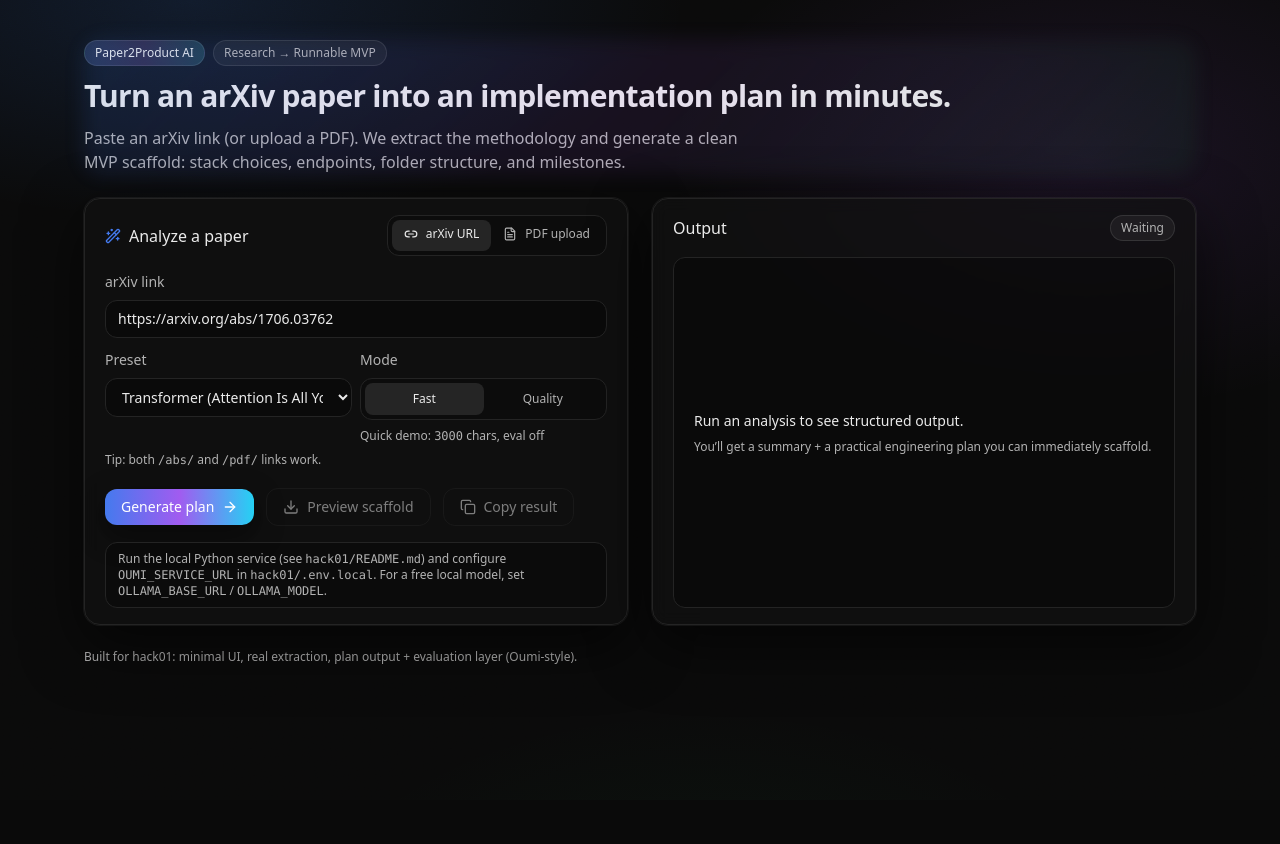
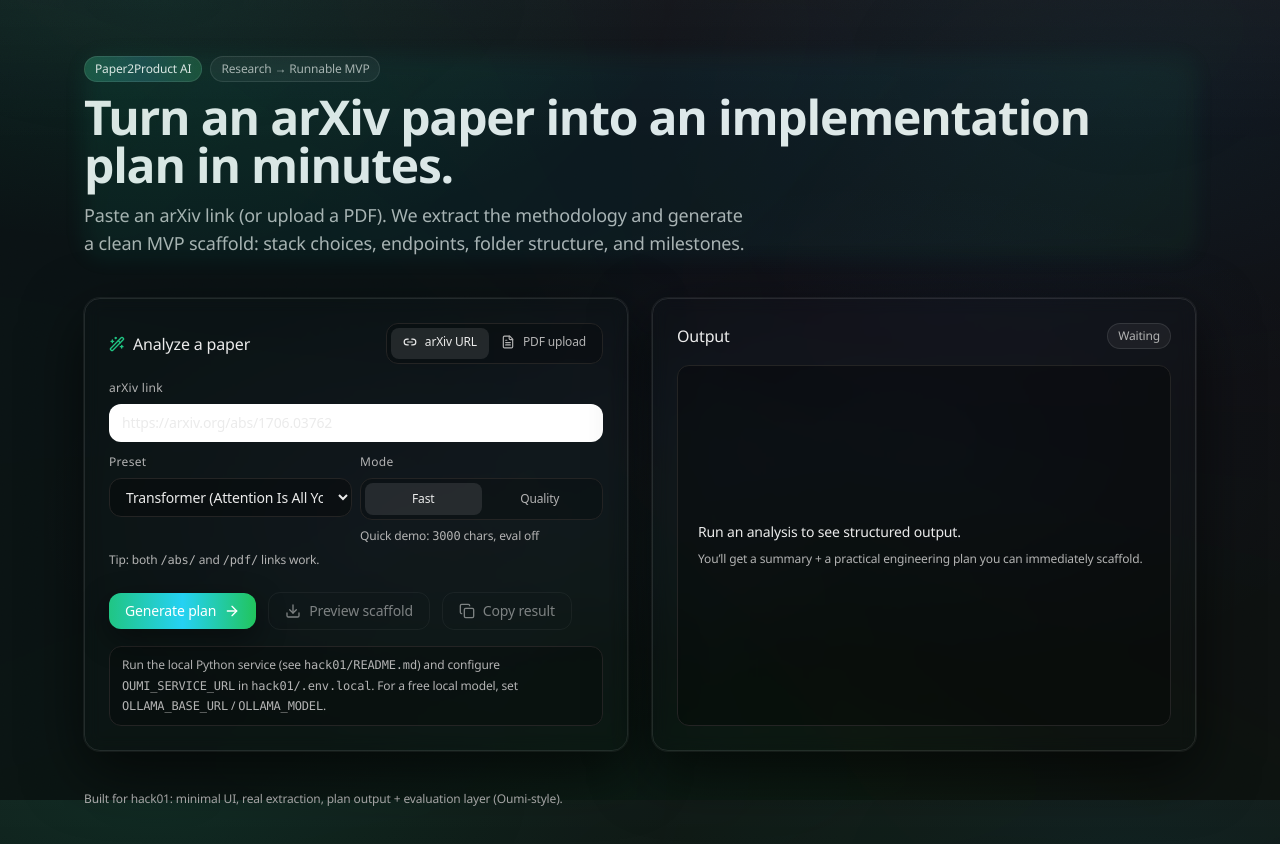
Before and after one commit to tejas-2232/Paper2Product-AI, a Next.js app: page / in a window 1280 px wide. Shown: the top 844 px of the page. Before the commit the page ends 800 px from the top, so only its background shows below. Built offline with nearby package versions, Linux system fonts and the light colour scheme.

Commit message:
add gradient bclgrnd, accent borders on hover, gardient fill for each card for better UX

```diff
--- a/app/globals.css
+++ b/app/globals.css
@@ -7,12 +7,69 @@
   height: 100%;
 }
 
+@layer base {
+  html {
+    text-rendering: geometricPrecision;
+    -webkit-font-smoothing: antialiased;
+    -moz-osx-font-smoothing: grayscale;
+    font-feature-settings: "ss01" 1, "cv11" 1, "kern" 1;
+    letter-spacing: -0.01em;
+  }
+
+  body {
+    line-height: 1.5;
+  }
+}
+
 body {
-  background: radial-gradient(900px 400px at 15% 0%, rgba(59, 130, 246, 0.14), transparent 55%),
-    radial-gradient(700px 420px at 85% 20%, rgba(168, 85, 247, 0.10), transparent 60%),
-    radial-gradient(700px 420px at 55% 120%, rgba(34, 197, 94, 0.06), transparent 60%),
+  /* Robinhood-ish: subtle, calm, user-friendly dark */
+  background: radial-gradient(900px 420px at 12% 0%, rgba(16, 185, 129, 0.10), transparent 58%),
+    radial-gradient(800px 520px at 88% 10%, rgba(6, 182, 212, 0.07), transparent 60%),
+    radial-gradient(900px 520px at 55% 120%, rgba(34, 197, 94, 0.05), transparent 62%),
+    radial-gradient(760px 420px at 70% 55%, rgba(59, 130, 246, 0.05), transparent 62%),
+    radial-gradient(680px 380px at 35% 65%, rgba(168, 85, 247, 0.04), transparent 62%),
+    linear-gradient(180deg, rgba(255, 255, 255, 0.03), transparent 18%),
     hsl(0 0% 4%);
   color: hsl(0 0% 92%);
+}
+
+/* Ambient color wash (keeps base background calm but adds depth) */
+body::before {
+  content: "";
+  position: fixed;
+  inset: -20%;
+  pointer-events: none;
+  z-index: -1;
+  background: conic-gradient(
+    from 210deg at 50% 50%,
+    rgba(16, 185, 129, 0.10),
+    rgba(6, 182, 212, 0.08),
+    rgba(59, 130, 246, 0.07),
+    rgba(168, 85, 247, 0.06),
+    rgba(34, 197, 94, 0.08),
+    rgba(16, 185, 129, 0.10)
+  );
+  filter: blur(90px) saturate(1.15);
+  opacity: 0.55;
+  transform: translate3d(0, 0, 0);
+}
+
+@keyframes ambientDrift {
+  0% {
+    transform: translate3d(-1.5%, -1%, 0) rotate(-1deg);
+  }
+  50% {
+    transform: translate3d(1.5%, 1%, 0) rotate(1deg);
+  }
+  100% {
+    transform: translate3d(-1.5%, -1%, 0) rotate(-1deg);
+  }
+}
+
+@media (prefers-reduced-motion: no-preference) {
+  body::before {
+    animation: ambientDrift 18s ease-in-out infinite;
+  }
 }
 
 ::selection {
@@ -35,7 +92,12 @@
   position: absolute;
   inset: -1px;
   border-radius: 20px;
-  background: linear-gradient(135deg, rgba(59, 130, 246, 0.35), rgba(168, 85, 247, 0.25), rgba(34, 197, 94, 0.18));
+  background: linear-gradient(
+    135deg,
+    rgba(16, 185, 129, 0.26),
+    rgba(6, 182, 212, 0.18),
+    rgba(34, 197, 94, 0.14)
+  );
   filter: blur(10px);
   opacity: 0.35;
   pointer-events: none;
--- a/app/page.tsx
+++ b/app/page.tsx
@@ -294,19 +294,19 @@
 
   return (
     <main className="min-h-screen">
-      <div className="mx-auto max-w-6xl px-5 py-10">
-        <div className="flex flex-col gap-6">
+      <div className="mx-auto max-w-6xl px-5 py-12 md:py-14">
+        <div className="flex flex-col gap-8 md:gap-10">
           <header className="flex flex-col gap-3 glow-ring">
             <div className="flex items-center gap-2">
-              <Badge className="border-white/10 bg-gradient-to-r from-accent/20 via-accent2/15 to-accent3/15 text-text">
+              <Badge className="border-white/10 bg-gradient-to-r from-accent/25 via-accent2/15 to-accent3/20 text-text">
                 Paper2Product AI
               </Badge>
               <Badge>Research → Runnable MVP</Badge>
             </div>
-            <h1 className="text-3xl font-semibold tracking-tight">
+            <h1 className="text-4xl font-semibold tracking-tight md:text-5xl">
               Turn an arXiv paper into an implementation plan in minutes.
             </h1>
-            <p className="text-muted max-w-2xl">
+            <p className="text-muted max-w-2xl text-base leading-relaxed md:text-lg">
               Paste an arXiv link (or upload a PDF). We extract the methodology and generate a clean
               MVP scaffold: stack choices, endpoints, folder structure, and milestones.
             </p>
@@ -444,7 +444,7 @@
                 </div>
               )}
 
-              <div className="flex items-center gap-3 pt-1">
+              <div className="flex items-center gap-3 pt-2">
                 <Button onClick={onAnalyze} disabled={!canSubmit}>
                   {busy ? (
                     <>
@@ -478,7 +478,7 @@
                 </div>
               ) : null}
 
-              <div className="rounded-xl border border-border bg-black/25 px-3 py-2 text-xs text-muted">
+              <div className="rounded-xl border border-border bg-black/25 px-3 py-2 text-xs leading-relaxed text-muted">
                 Run the local Python service (see <span className="font-mono">hack01/README.md</span>) and configure{" "}
                 <span className="font-mono">OUMI_SERVICE_URL</span> in{" "}
                 <span className="font-mono">hack01/.env.local</span>. For a free local model, set{" "}
@@ -560,19 +560,19 @@
                       </div>
                     </div>
                     <div className="mt-3 grid grid-cols-2 gap-3 sm:grid-cols-4">
-                      <div className="rounded-xl border border-border bg-black/20 p-3">
+                      <div className="rounded-xl border border-white/10 bg-gradient-to-b from-white/6 to-black/35 p-3">
                         <SectionTitle>Download</SectionTitle>
                         <div className="mt-1 text-sm">{ms(result.meta?.download_ms)}</div>
                       </div>
-                      <div className="rounded-xl border border-border bg-black/20 p-3">
+                      <div className="rounded-xl border border-white/10 bg-gradient-to-b from-white/6 to-black/35 p-3">
                         <SectionTitle>Extract</SectionTitle>
                         <div className="mt-1 text-sm">{ms(result.meta?.extract_ms)}</div>
                       </div>
-                      <div className="rounded-xl border border-border bg-black/20 p-3">
+                      <div className="rounded-xl border border-white/10 bg-gradient-to-b from-white/6 to-black/35 p-3">
                         <SectionTitle>Plan</SectionTitle>
                         <div className="mt-1 text-sm">{ms(result.meta?.service?.generate_ms)}</div>
                       </div>
-                      <div className="rounded-xl border border-border bg-black/20 p-3">
+                      <div className="rounded-xl border border-white/10 bg-gradient-to-b from-white/6 to-black/35 p-3">
                         <SectionTitle>Eval</SectionTitle>
                         <div className="mt-1 text-sm">
                           {result.meta?.service?.eval_enabled === false ? "off" : ms(result.meta?.service?.eval_ms)}
@@ -586,17 +586,17 @@
                   </div>
 
                   <div className="grid grid-cols-1 gap-3 sm:grid-cols-2">
-                    <div className="rounded-xl border border-border bg-black/30 p-4">
+                    <div className="rounded-xl border border-white/10 bg-gradient-to-b from-white/6 to-black/35 p-4">
                       <div className="text-xs text-muted">Problem</div>
                       <div className="mt-1 text-sm">{result.understanding.problem}</div>
                     </div>
-                    <div className="rounded-xl border border-border bg-black/30 p-4">
+                    <div className="rounded-xl border border-white/10 bg-gradient-to-b from-white/6 to-black/35 p-4">
                       <div className="text-xs text-muted">Methodology</div>
                       <div className="mt-1 text-sm">{result.understanding.methodology}</div>
                     </div>
                   </div>
 
-                  <div className="rounded-xl border border-border bg-black/30 p-4">
+                  <div className="rounded-xl border border-white/10 bg-gradient-to-b from-white/6 to-black/35 p-4">
                     <SectionTitle>Architecture</SectionTitle>
                     <ul className="mt-2 grid list-disc gap-1 pl-5 text-sm">
                       {result.understanding.architecture.map((a) => (
@@ -606,11 +606,11 @@
                   </div>
 
                   <div className="grid grid-cols-1 gap-3 sm:grid-cols-2">
-                    <div className="rounded-xl border border-border bg-black/30 p-4">
+                    <div className="rounded-xl border border-white/10 bg-gradient-to-b from-white/6 to-black/35 p-4">
                       <div className="text-xs text-muted">Inputs</div>
                       <div className="mt-1 text-sm">{result.understanding.inputs}</div>
                     </div>
-                    <div className="rounded-xl border border-border bg-black/30 p-4">
+                    <div className="rounded-xl border border-white/10 bg-gradient-to-b from-white/6 to-black/35 p-4">
                       <div className="text-xs text-muted">Outputs</div>
                       <div className="mt-1 text-sm">{result.understanding.outputs}</div>
                     </div>
@@ -660,14 +660,14 @@
                         </div>
                       </div>
 
-                      <div className="rounded-xl border border-border bg-black/30 p-4">
+                      <div className="rounded-xl border border-white/10 bg-gradient-to-b from-white/6 to-black/35 p-4">
                         <SectionTitle>API endpoints</SectionTitle>
                         {result.implementationPlan.apiEndpoints.length ? (
                           <ul className="mt-2 grid gap-2 text-sm">
                             {result.implementationPlan.apiEndpoints.map((e) => (
                               <li
                                 key={`${e.method}-${e.path}`}
-                                className="rounded-lg border border-border bg-black/20 px-3 py-2 cursor-pointer hover:bg-white/5"
+                                className="rounded-lg border border-white/10 bg-gradient-to-r from-white/5 via-white/3 to-white/5 px-3 py-2 cursor-pointer hover:border-accent/30 hover:from-accent/8 hover:to-accent3/8"
                                 onClick={() => setSelectedEndpoint(e)}
                                 role="button"
                                 tabIndex={0}
@@ -684,7 +684,7 @@
                         )}
                       </div>
 
-                      <div className="rounded-xl border border-border bg-black/30 p-4">
+                      <div className="rounded-xl border border-white/10 bg-gradient-to-b from-white/6 to-black/35 p-4">
                         <SectionTitle>Folder structure</SectionTitle>
                         <div className="mt-2">
                           <TreeView node={tree} />
--- a/components/ui.tsx
+++ b/components/ui.tsx
@@ -12,11 +12,18 @@
   return (
     <button
       className={cn(
-        "inline-flex items-center justify-center gap-2 rounded-xl px-4 py-2 text-sm font-medium transition",
-        "focus:outline-none focus:ring-2 focus:ring-accent/50 disabled:opacity-50 disabled:cursor-not-allowed",
+        "relative inline-flex items-center justify-center gap-2 rounded-xl px-4 py-2 text-sm font-medium transition",
+        "focus:outline-none focus:ring-2 focus:ring-accent/45 disabled:opacity-50 disabled:cursor-not-allowed",
+        "active:translate-y-px",
+        // unified highlight / glow for all buttons
+        "hover:shadow-[0_0_0_1px_rgba(16,185,129,0.22),0_14px_40px_rgba(0,0,0,0.55)]",
         variant === "primary"
-          ? "text-white shadow-soft bg-gradient-to-r from-accent via-accent2 to-accent3 hover:opacity-[0.95] active:opacity-[0.9]"
-          : "bg-transparent text-text hover:bg-white/5 border border-border",
+          ? "text-white shadow-soft bg-gradient-to-r from-accent via-accent2 to-accent3 hover:opacity-[0.96] active:opacity-[0.92]"
+          : [
+              "border border-white/10 text-text",
+              "bg-gradient-to-r from-white/6 via-white/3 to-white/6",
+              "hover:border-accent/40 hover:from-accent/10 hover:via-accent2/5 hover:to-accent3/10"
+            ].join(" "),
         className
       )}
       {...rest}
@@ -29,8 +36,10 @@
   return (
     <div
       className={cn(
-        "rounded-2xl border border-border bg-panel/70 backdrop-blur px-5 py-4 shadow-glow",
-        "hover:border-white/15 transition-colors",
+        // spacing rhythm: consistent padding + calm density
+        "rounded-2xl border border-white/10 backdrop-blur p-5 md:p-6 shadow-glow",
+        "bg-gradient-to-br from-white/7 via-panel/70 to-black/30",
+        "hover:border-white/18 hover:from-white/10 transition-colors",
         className
       )}
       {...rest}
@@ -59,7 +68,7 @@
 
 export function Label(props: React.LabelHTMLAttributes<HTMLLabelElement>) {
   const { className, ...rest } = props;
-  return <label className={cn("text-sm text-muted", className)} {...rest} />;
+  return <label className={cn("text-xs font-medium tracking-wide text-muted", className)} {...rest} />;
 }
 
 export function Input(props: React.InputHTMLAttributes<HTMLInputElement>) {
@@ -67,8 +76,9 @@
   return (
     <input
       className={cn(
-        "w-full rounded-xl border border-border bg-black/30 px-3 py-2 text-sm text-text",
-        "placeholder:text-muted focus:outline-none focus:ring-2 focus:ring-accent/40",
+        "w-full rounded-xl border border-white/10 px-3 py-2 text-sm text-text",
+        "bg-gradient-to-b from-white/6 to-black/35",
+        "placeholder:text-muted focus:outline-none focus:ring-2 focus:ring-accent/35 focus:border-accent/40",
         className
       )}
       {...rest}
@@ -81,8 +91,9 @@
   return (
     <textarea
       className={cn(
-        "w-full rounded-xl border border-border bg-black/30 px-3 py-2 text-sm text-text",
-        "placeholder:text-muted focus:outline-none focus:ring-2 focus:ring-accent/40",
+        "w-full rounded-xl border border-white/10 px-3 py-2 text-sm text-text",
+        "bg-gradient-to-b from-white/6 to-black/35",
+        "placeholder:text-muted focus:outline-none focus:ring-2 focus:ring-accent/35 focus:border-accent/40",
         className
       )}
       {...rest}
--- a/tailwind.config.ts
+++ b/tailwind.config.ts
@@ -10,9 +10,10 @@
         border: "hsl(0 0% 14%)",
         text: "hsl(0 0% 92%)",
         muted: "hsl(0 0% 70%)",
-        accent: "hsl(221 83% 60%)",
-        accent2: "hsl(268 83% 65%)",
-        accent3: "hsl(190 90% 55%)",
+        /* Robinhood-ish: green + teal + soft cyan */
+        accent: "hsl(156 72% 45%)",
+        accent2: "hsl(190 90% 55%)",
+        accent3: "hsl(142 71% 45%)",
         good: "hsl(142 71% 45%)",
         bad: "hsl(0 84% 60%)"
       },
```
